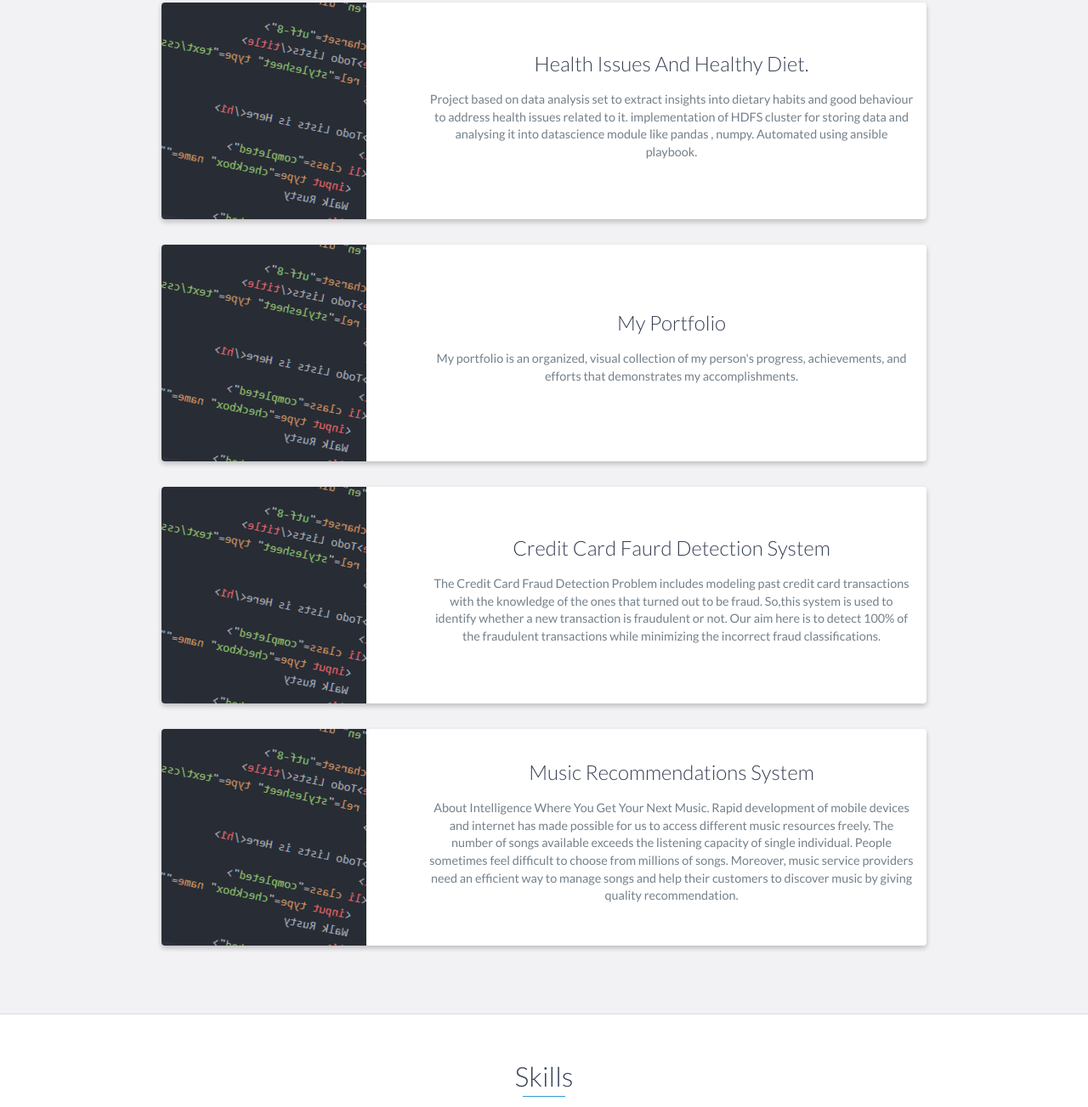
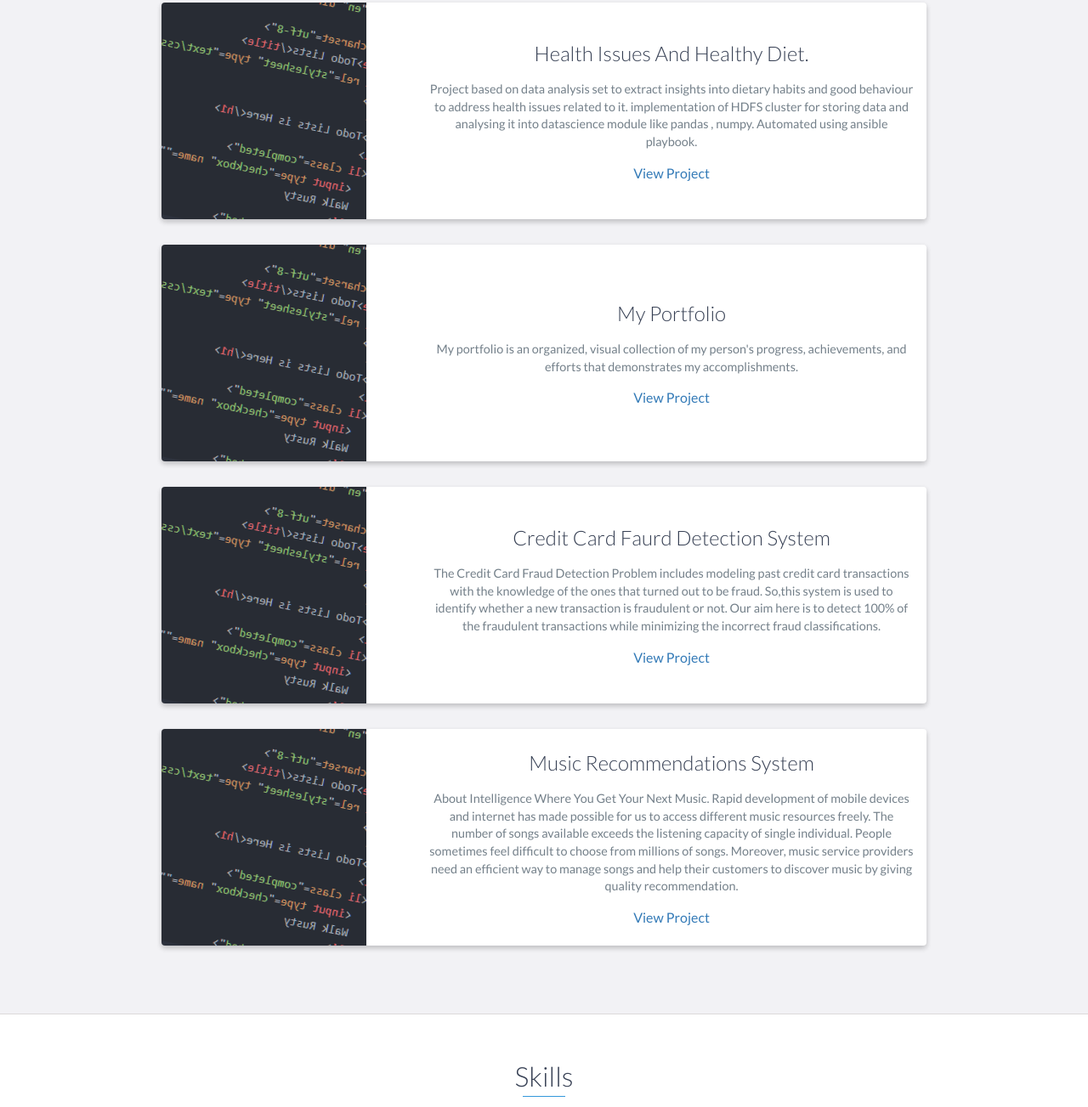
Before and after one commit to theraviprakash/theraviprakash.github.io, a plain HTML site: page index.html in a window 1280 px wide. Shown: the part 2459-3762 px from the top of the page at 85% size. Drawn offline with nearby package versions, Linux system fonts and the light colour scheme.

Commit message:
view_updation

```diff
--- a/index.html
+++ b/index.html
@@ -174,7 +174,7 @@
 health issues related to it.
 implementation of HDFS cluster for storing data and analysing it into datascience module like pandas , numpy. Automated using ansible playbook.
                         </p>
-                        <!-- <a href="#">View Project</a> -->
+                        <a href="https://github.com/raviprakash11/">View Project</a>
                     </div>
                     <!-- End .project-info -->
                 </div>
@@ -190,7 +190,7 @@ implementation of HDFS cluster for storing data and analysing it into datascienc
                         <p>
                            My portfolio is an organized, visual collection of my person's progress, achievements, and efforts that demonstrates my accomplishments.
                         </p>
-                        <!-- <a href="#">View Project</a> -->
+                        <a href="https://github.com/raviprakash11/raviprakash11.github.io">View Project</a>
                     </div>
                     <!-- End .project-info -->
                 </div>
@@ -206,7 +206,7 @@ implementation of HDFS cluster for storing data and analysing it into datascienc
                         <p>
                            The Credit Card Fraud Detection Problem includes modeling past credit card transactions with the knowledge of the ones that turned out to be fraud. So,this system is used to identify whether a new transaction is fraudulent or not. Our aim here is to detect 100% of the fraudulent transactions while minimizing the incorrect fraud classifications.
                         </p>
-                        <!-- <a href="#">View Project</a> -->
+                        <a href="https://github.com/raviprakash11/CreditCardFraudDetection">View Project</a>
                     </div>
                     <!-- End .project-info -->
                 </div>
@@ -222,7 +222,7 @@ implementation of HDFS cluster for storing data and analysing it into datascienc
                         <p>
                            About Intelligence Where You Get Your Next Music. Rapid development of mobile devices and internet has made possible for us to access different music resources freely. The number of songs available exceeds the listening capacity of single individual. People sometimes feel difficult to choose from millions of songs. Moreover, music service providers need an efficient way to manage songs and help their customers to discover music by giving quality recommendation.
                         </p>
-                        <!-- <a href="#">View Project</a> -->
+                        <a href="https://github.com/raviprakash11/MusicRecommendationSystem">View Project</a>
                     </div>
                     <!-- End .project-info -->
                 </div>
```
